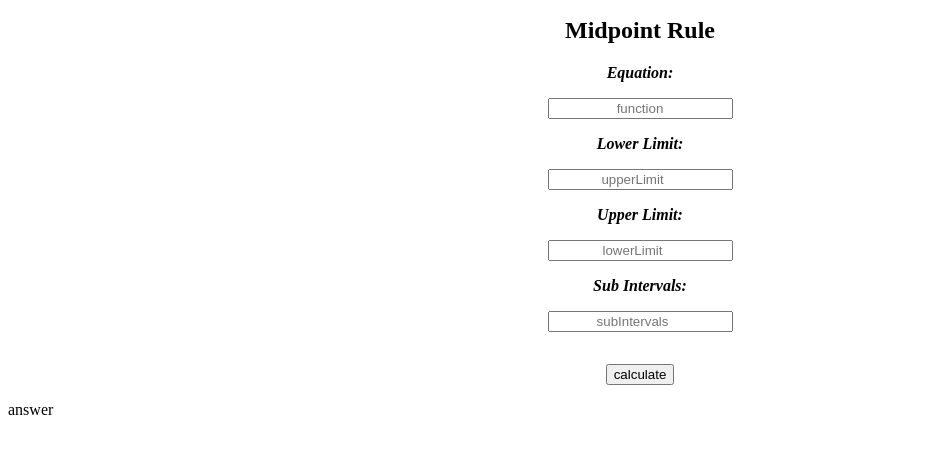
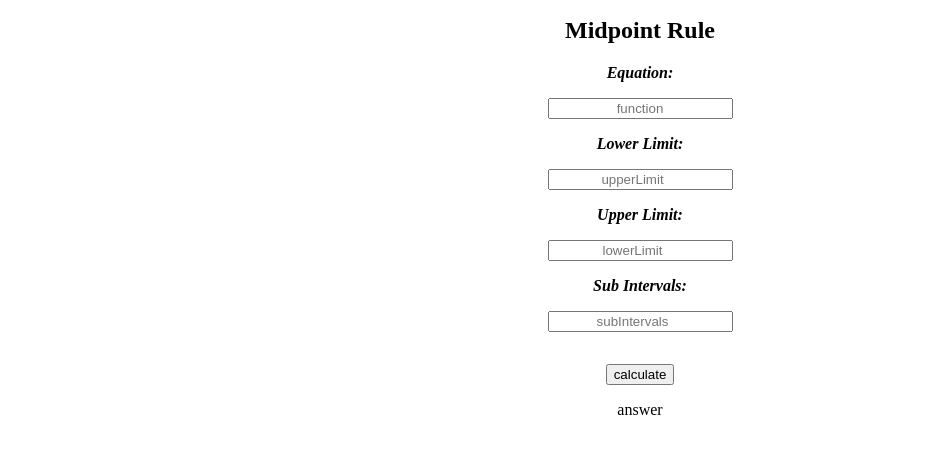
Before and after one commit to PastForward/numericalIntegration, a plain HTML site: page index.html in a window 1280 px wide. Shown: the part 83-536 px from the top of the page, without its empty margins (0-932 px from the left). Drawn offline with nearby package versions, Linux system fonts and the light colour scheme.

Commit message:
added answer class style

```diff
--- a/style.css
+++ b/style.css
@@ -27,3 +27,7 @@ label {
   font-weight: bold;
   font-style: italic;
 }
+
+.answer {
+  text-align: center;
+}
```
